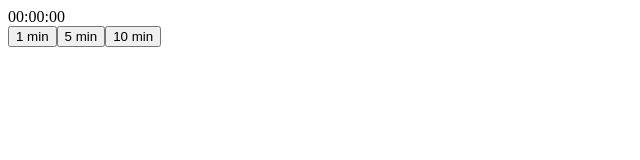
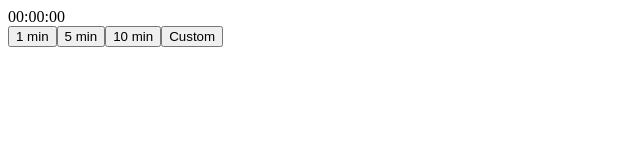
Before and after one commit to charlzzdev/timer-app, a React (Create React App) app: page / in a window 1280 px wide. Shown: the top 160 px of the page, without its empty margins (0-640 px from the left). Built offline with nearby package versions, Linux system fonts and the light colour scheme.

Commit message:
add feature to add custom timers

```diff
--- a/src/components/TimerSettings.js
+++ b/src/components/TimerSettings.js
@@ -1,11 +1,58 @@
-import React from 'react'
+import React, { useState } from 'react';
+import secondsToTime from '../utils/secondsToTime';
 
 const TimerSettings = ({ setTimer }) => {
+  const [customFormActive, setCustomFormActive] = useState(false);
+  const [buttons, setButtons] = useState([
+    { name: '1 min', timer: 60 },
+    { name: '5 min', timer: 60 * 5 },
+    { name: '10 min', timer: 60 * 10 }
+  ]);
+
+  const handleCustomFormSubmit = e => {
+    e.preventDefault();
+
+    // input fields of name, hours, minutes and seconds
+    const [name, hours, minutes, seconds] = e.target;
+    // input fields' values converted to seconds
+    const timer = parseInt(hours.value || 0) * 60 * 60
+      + parseInt(minutes.value || 0) * 60
+      + parseInt(seconds.value || 0);
+
+    if (timer === 0) return; // don't add timer if it's for 0 seconds
+
+    // add the new button to the list while keeping the others
+    setButtons(buttons => [...buttons, {
+      name: name.value || secondsToTime(timer),
+      timer
+    }]);
+  }
+
   return (
     <div>
-      <button onClick={() => setTimer(60)}>1 min</button>
-      <button onClick={() => setTimer(60 * 5)}>5 min</button>
-      <button onClick={() => setTimer(60 * 10)}>10 min</button>
+      {buttons.map(button => (
+        <button
+          key={Math.random()}
+          onClick={() => setTimer(button.timer)}
+        >
+          {button.name}
+        </button>
+      ))}
+      <button onClick={() => setCustomFormActive(!customFormActive)}>
+        Custom
+      </button>
+
+      {customFormActive && <form onSubmit={handleCustomFormSubmit}>
+        <label htmlFor="name">Name</label>
+        <input type="text" id="name" style={{ width: '4rem' }} />
+        <label htmlFor="hours">Hours</label>
+        <input type="number" id="hours" defaultValue="0" min="0" style={{ width: '2rem' }} />
+        <label htmlFor="minutes">Minutes</label>
+        <input type="number" id="minutes" defaultValue="0" min="0" style={{ width: '2rem' }} />
+        <label htmlFor="seconds">Seconds</label>
+        <input type="number" id="seconds" defaultValue="0" min="0" style={{ width: '2rem' }} />
+        <button>Add</button>
+      </form>}
     </div>
   );
 }
```
